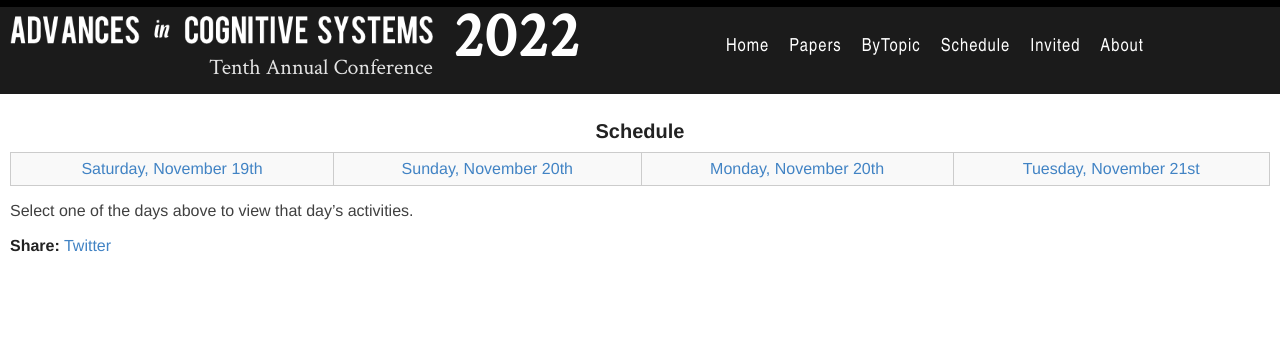
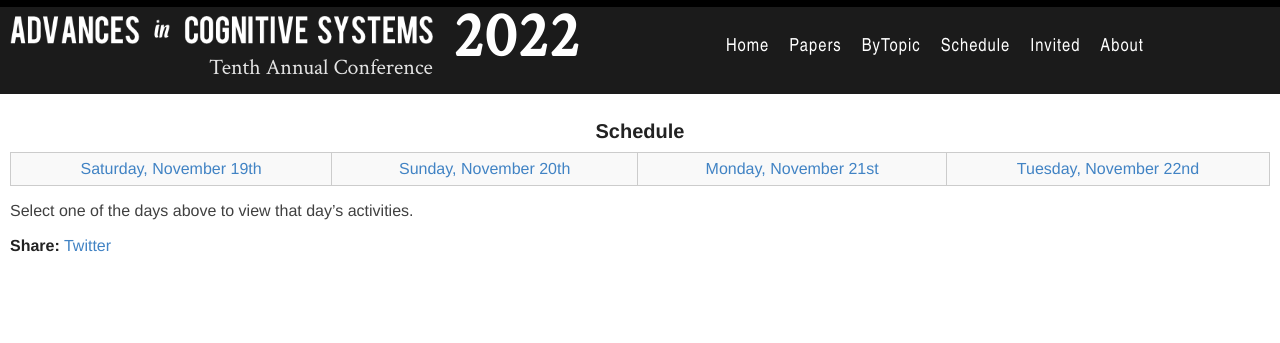
Before and after one commit to AdvancesInCognitiveSystems/acs2022, a Jekyll site: the page built from _pages/schedule.md, in a window 1280 px wide. Shown: the top 343 px of the page. Built offline with Jekyll 4.4.1, drawn with Linux system fonts in a browser that asks for light colours.

Commit message:
fix dates

```diff
--- a/_layouts/day.html
+++ b/_layouts/day.html
@@ -11,7 +11,7 @@ layout: default
 <!-- put the days across the top -->
 <table  style="width:100%" class="schedule-header">
   <tr>
-    {% assign days = "saturday-day1/Saturday, November 19th; sunday-day2/Sunday, November 20th; monday-day3/Monday, November 20th; tuesday-day4/Tuesday, November 21st" | split: "; " %}
+    {% assign days = "saturday-day1/Saturday, November 19th; sunday-day2/Sunday, November 20th; monday-day3/Monday, November 21st; tuesday-day4/Tuesday, November 22nd" | split: "; " %}
     {% for day in days %}
     {% assign dayArr = day | split: "/" %}
     <td
```
